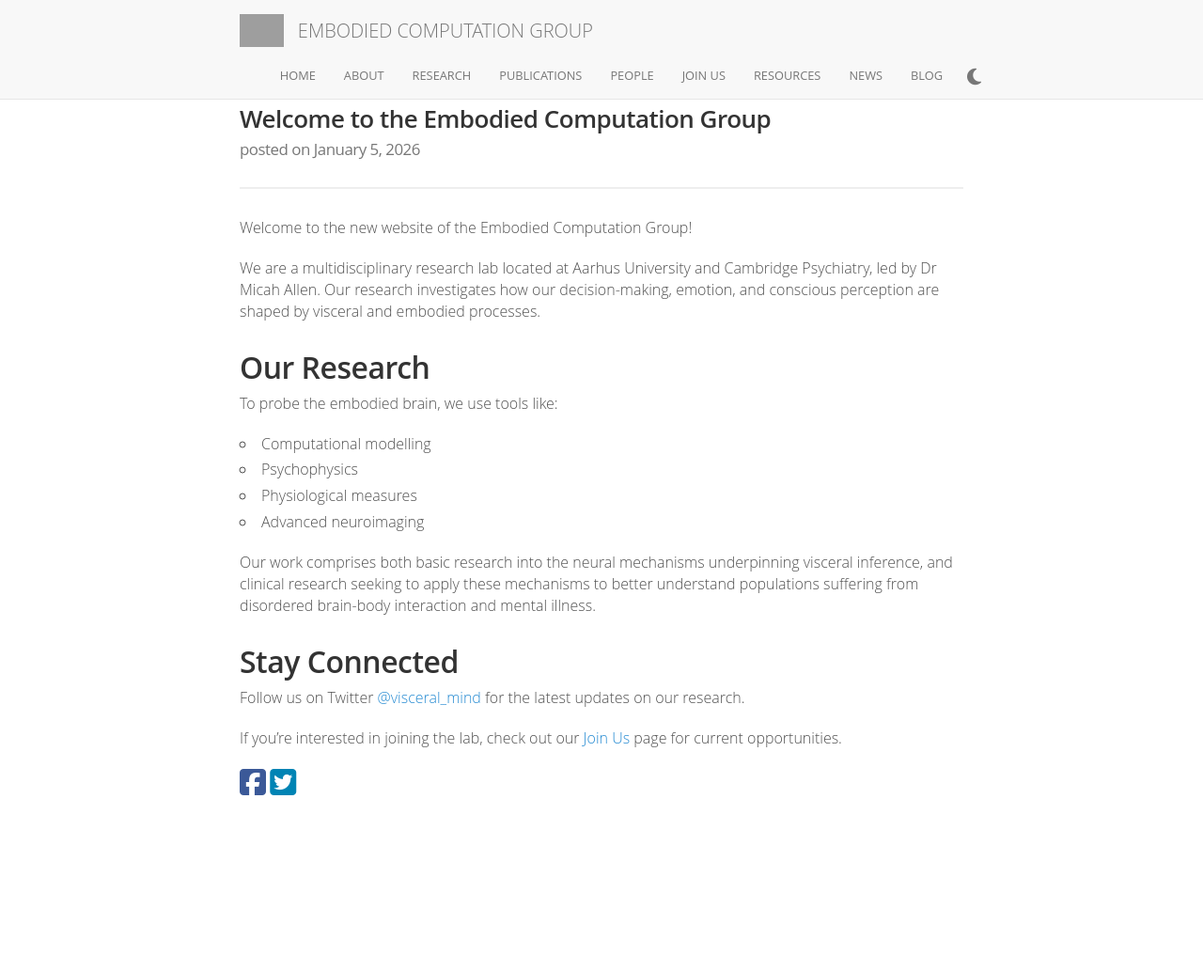
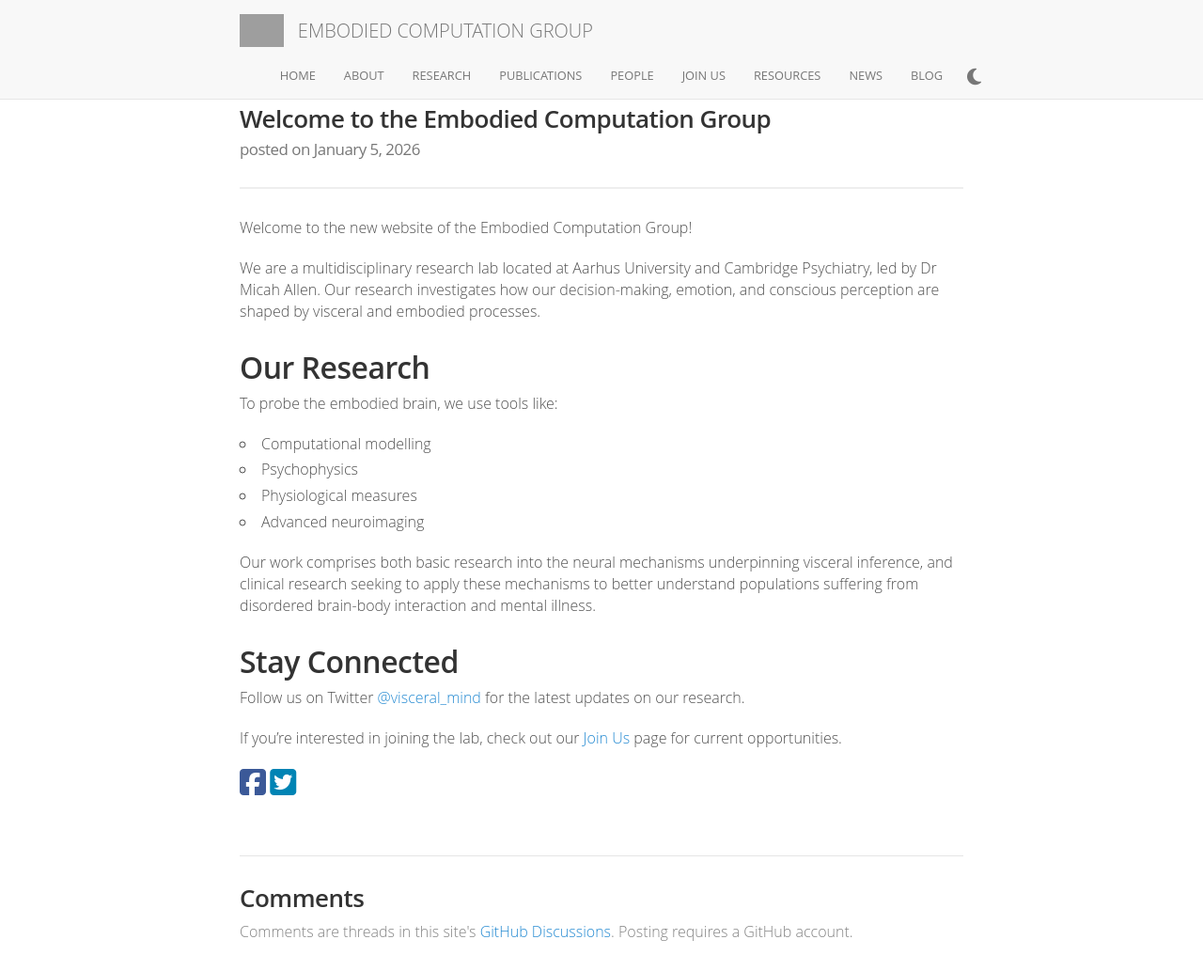
Before and after one commit to embodied-computation-group/embodied-computation-group.github.io, a Jekyll site: the page built from _posts/2026-01-05-welcome.md, in a window 1280 px wide and 1033 px high. Shown: the whole window at 94% size. Built offline with Jekyll 4.4.1, drawn with Linux system fonts in a browser that asks for light colours; comment, search, counter and statistics services are not loaded; some of the changed lines change nothing that is shown; grey boxes are pictures that could not be loaded.

Commit message:
Replace broken Disqus with giscus
The Disqus shortname was never registered, so every post rendered "We
were unable to load Disqus" instead of comments. Nothing is lost in the
swap: because the forum did not exist, there were no comments to keep.

Comments now come from this repository's GitHub Discussions, which costs
nothing, serves no ads and sets no third-party tracking cookies. The
embed carries the page theme in on load and follows the dark mode toggle
afterwards over postMessage, since it renders in an iframe that cannot
read our stylesheet.

Two related defects go with it. The Disqus embed sat between </head> and
<body>, which is not a legal position for it. And it loaded sitewide
from default.html rather than from post.html, so embed.js and count.js
ran on the homepage, people and publications pages, none of which have
anywhere to render a thread. giscus loads from the post layout only.

```diff
--- /dev/null
+++ b/_includes/comments.html
@@ -0,0 +1,79 @@
+<!--
+  Comments, backed by GitHub Discussions via giscus.
+
+  One discussion per post, matched on the post's pathname, created lazily in the
+  Announcements category the first time somebody comments. Announcements is
+  deliberate: only maintainers can open threads there, so giscus owns thread
+  creation and nobody can pre-empt a post with a stray discussion.
+
+  giscus renders in an iframe and cannot read our stylesheet, so the theme is
+  passed in and then kept in sync by postMessage when the navbar toggle fires.
+-->
+<section class="comments">
+  <h3>Comments</h3>
+  <p class="comments-note">
+    Comments are threads in this site's
+    <a href="https://github.com/embodied-computation-group/embodied-computation-group.github.io/discussions"
+       target="_blank" rel="noopener noreferrer">GitHub Discussions</a>.
+    Posting requires a GitHub account.
+  </p>
+
+  <script src="https://giscus.app/client.js"
+          data-repo="embodied-computation-group/embodied-computation-group.github.io"
+          data-repo-id="R_kgDOJcCcYw"
+          data-category="Announcements"
+          data-category-id="DIC_kwDOJcCcY84DFNpC"
+          data-mapping="pathname"
+          data-strict="1"
+          data-reactions-enabled="1"
+          data-emit-metadata="0"
+          data-input-position="top"
+          data-theme="preferred_color_scheme"
+          data-lang="en"
+          data-loading="lazy"
+          crossorigin="anonymous"
+          async>
+  </script>
+
+  <noscript>
+    <p>Enable JavaScript to load comments, or read and post them
+    <a href="https://github.com/embodied-computation-group/embodied-computation-group.github.io/discussions">
+    on GitHub Discussions</a>.</p>
+  </noscript>
+</section>
+
+<script>
+  /*
+    Keep giscus on the same theme as the page.
+
+    The embed starts on preferred_color_scheme, which is right for a reader who
+    has never touched the toggle. What it cannot see is an explicit choice: that
+    lives in a data-theme attribute on our <html>, outside the iframe. So when a
+    choice exists we push the matching built-in theme in, and push again on every
+    flip of the toggle. Clearing the choice hands control back to the OS setting.
+  */
+  (function () {
+    var ORIGIN = 'https://giscus.app';
+
+    function sync() {
+      var frame = document.querySelector('iframe.giscus-frame');
+      if (!frame || !frame.contentWindow) return;
+      var set = document.documentElement.getAttribute('data-theme');
+      var theme = (set === 'dark' || set === 'light') ? set : 'preferred_color_scheme';
+      frame.contentWindow.postMessage(
+        { giscus: { setConfig: { theme: theme } } }, ORIGIN);
+    }
+
+    // The iframe announces itself once loaded; messages sent before that are dropped.
+    window.addEventListener('message', function (event) {
+      if (event.origin !== ORIGIN) return;
+      if (event.data && event.data.giscus && 'discussion' in event.data.giscus) sync();
+    });
+
+    // The toggle rewrites data-theme on <html>; mirror every change into the frame.
+    if (window.MutationObserver) {
+      new MutationObserver(sync).observe(document.documentElement,
+        { attributes: true, attributeFilter: ['data-theme'] });
+    }
+  })();
+</script>
--- a/_layouts/default.html
+++ b/_layouts/default.html
@@ -45,9 +45,7 @@
       https://www.googletagmanager.com
       https://www.google-analytics.com
       https://platform.twitter.com
-      https://disqus-r9qnjjf0cf.disqus.com
-      https://*.disqus.com
-      https://*.disquscdn.com;
+      https://giscus.app;
     style-src 'self' 'unsafe-inline'
       https://cdn.jsdelivr.net
       https://fonts.googleapis.com
@@ -56,7 +54,7 @@
       https://fonts.gstatic.com
       https://cdnjs.cloudflare.com;
     img-src 'self' data: https: http:;
-    frame-src https://disqus.com https://*.disqus.com https://platform.twitter.com;
+    frame-src https://giscus.app https://platform.twitter.com;
     connect-src 'self' https:;
   ">
   <title>{% if page.title %}{{ page.title }}{% else %}{{ site.name }}{% endif %}</title>
@@ -154,34 +152,11 @@
 
 </head>
 
-<script>
-/**
-* RECOMMENDED CONFIGURATION VARIABLES: EDIT AND UNCOMMENT THE SECTION BELOW TO INSERT DYNAMIC VALUES FROM YOUR PLATFORM OR CMS.
-* LEARN WHY DEFINING THESE VARIABLES IS IMPORTANT: https://disqus.com/admin/universalcode/#configuration-variables
-*/
-/*
-var disqus_config = function () {
-this.page.url = PAGE_URL; // Replace PAGE_URL with your page's canonical URL variable
-this.page.identifier = PAGE_IDENTIFIER; // Replace PAGE_IDENTIFIER with your page's unique identifier variable
-};
-*/
-(function() { // DON'T EDIT BELOW THIS LINE
-var d = document, s = d.createElement('script');
-
-s.src = '//disqus-r9qnjjf0cf.disqus.com/embed.js';
-
-s.setAttribute('data-timestamp', +new Date());
-(d.head || d.body).appendChild(s);
-})();
-</script>
-<noscript>Please enable JavaScript to view the <a href="https://disqus.com/?ref_noscript" rel="nofollow">comments powered by Disqus.</a></noscript>
-
 <body id="page-top" style="padding-top: 8em;">
 
     {% include navbar.html %}
     {{ content }}
 
-    <script id="dsq-count-scr" src="https://disqus-r9qnjjf0cf.disqus.com/count.js" async></script>
     <!-- jQuery already loaded in head -->
     <script src="https://cdn.jsdelivr.net/npm/bootstrap@3.4.1/dist/js/bootstrap.min.js" integrity="sha384-aJ21OjlMXNL5UyIl/XNwTMqvzeRMZH2w8c5cRVpzpU8Y5bApTppSuUkhZXN0VxHd" crossorigin="anonymous"></script>
     <!-- Legacy Google Analytics removed - using gtag.js below -->
--- a/_layouts/post.html
+++ b/_layouts/post.html
@@ -7,5 +7,5 @@
   <hr>
   {{ content }}
   {% include social-share.html %}
-  <div id="disqus_thread"></div>
+  {% include comments.html %}
 </div>
--- a/style.scss
+++ b/style.scss
@@ -495,6 +495,34 @@
     font-size: .8rem;
     color: var(--caption);
   }
+
+  /* Comments (giscus). The thread itself lives in an iframe that carries its
+     own theme, so there is nothing to style inside it - only the heading, the
+     note above it, and the rule that separates the whole thing from the post. */
+  .comments {
+    margin-top: 3rem;
+    padding-top: 1.5rem;
+    border-top: 1px solid var(--border);
+
+    h3 {
+      margin-top: 0;
+    }
+
+    .comments-note {
+      font-size: .8rem;
+      color: var(--caption);
+      margin-bottom: 1.5rem;
+    }
+
+    /* Reserve height while the lazy iframe loads, so the footer does not jump. */
+    .giscus,
+    .giscus-frame {
+      width: 100%;
+      min-height: 10rem;
+      border: 0;
+      color-scheme: normal;
+    }
+  }
 }
 
 .list {
```
